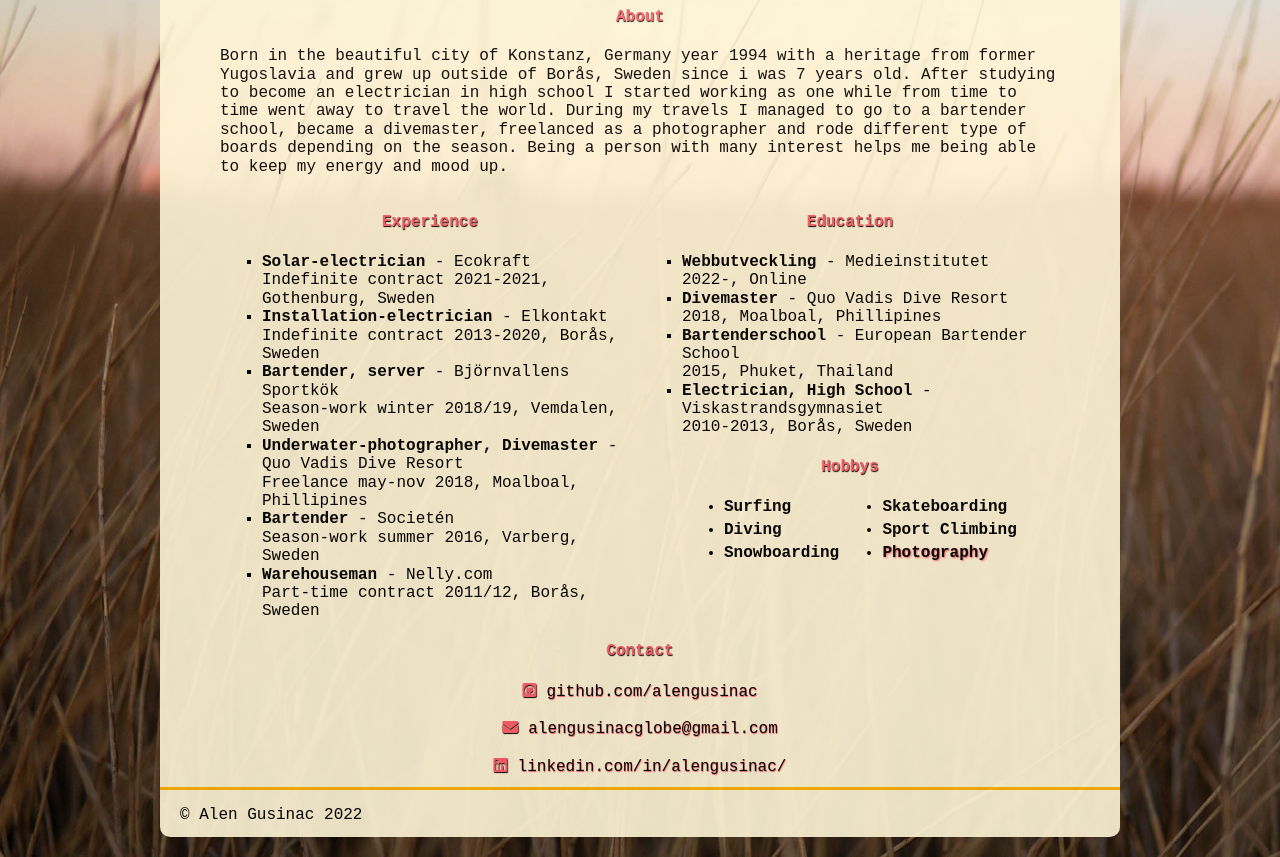
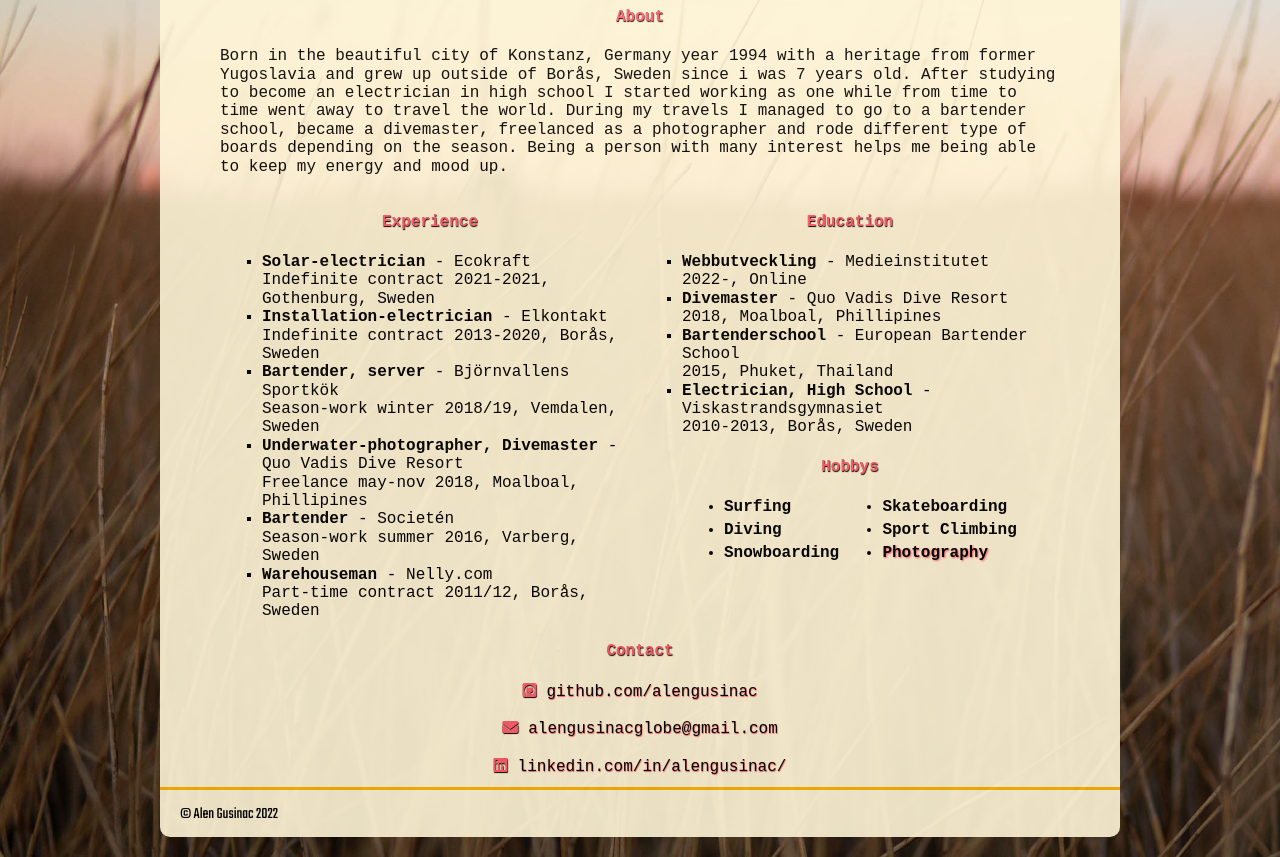
Before and after one commit to alengusinac/CV, a website built with Parcel: page index.html in a window 1280 px wide. Shown: the part 274-1131 px from the top of the page. Built offline with nearby package versions, Linux system fonts and the light colour scheme.

Commit message:
added a google font to footer

```diff
--- a/css/style.scss
+++ b/css/style.scss
@@ -156,6 +156,9 @@ footer {
     border-top: 3px solid $syellow;
     margin-top: 10px;
     padding-left: 20px;
+    p {
+        font-family: 'Teko', sans-serif;
+    }
 }
 
 @import '_tablet.scss';
--- a/index.html
+++ b/index.html
@@ -11,6 +11,10 @@
   <meta property="og:type" content="website">
   <meta property="og:url" content="">
   <meta property="og:image" content="">
+
+  <link rel="preconnect" href="https://fonts.googleapis.com">
+<link rel="preconnect" href="https://fonts.gstatic.com" crossorigin>
+<link href="https://fonts.googleapis.com/css2?family=Teko&display=swap" rel="stylesheet">
 
   <link rel="manifest" href="site.webmanifest">
   <link rel="apple-touch-icon" href="icon.png">
```
Also changed, not shown: photos.html (+4 -0 lines), css/style.css, 1 other file.
